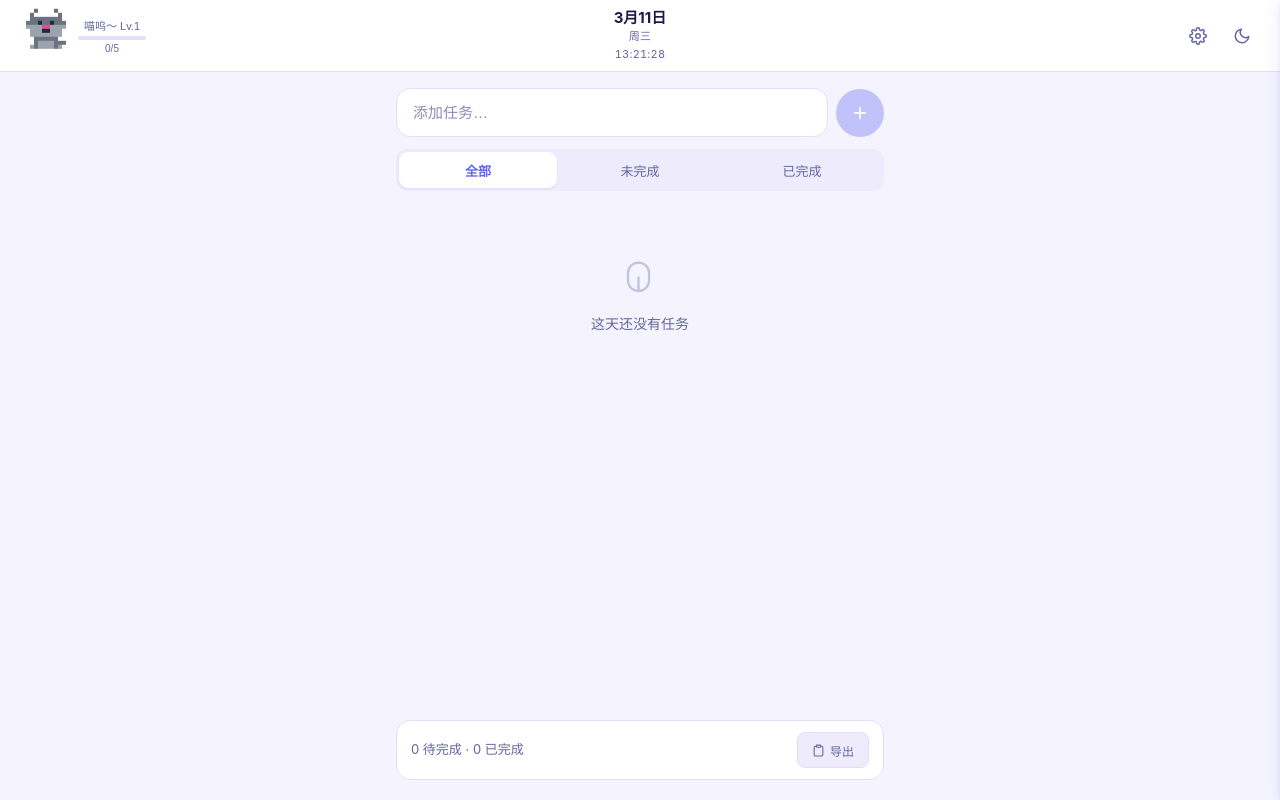
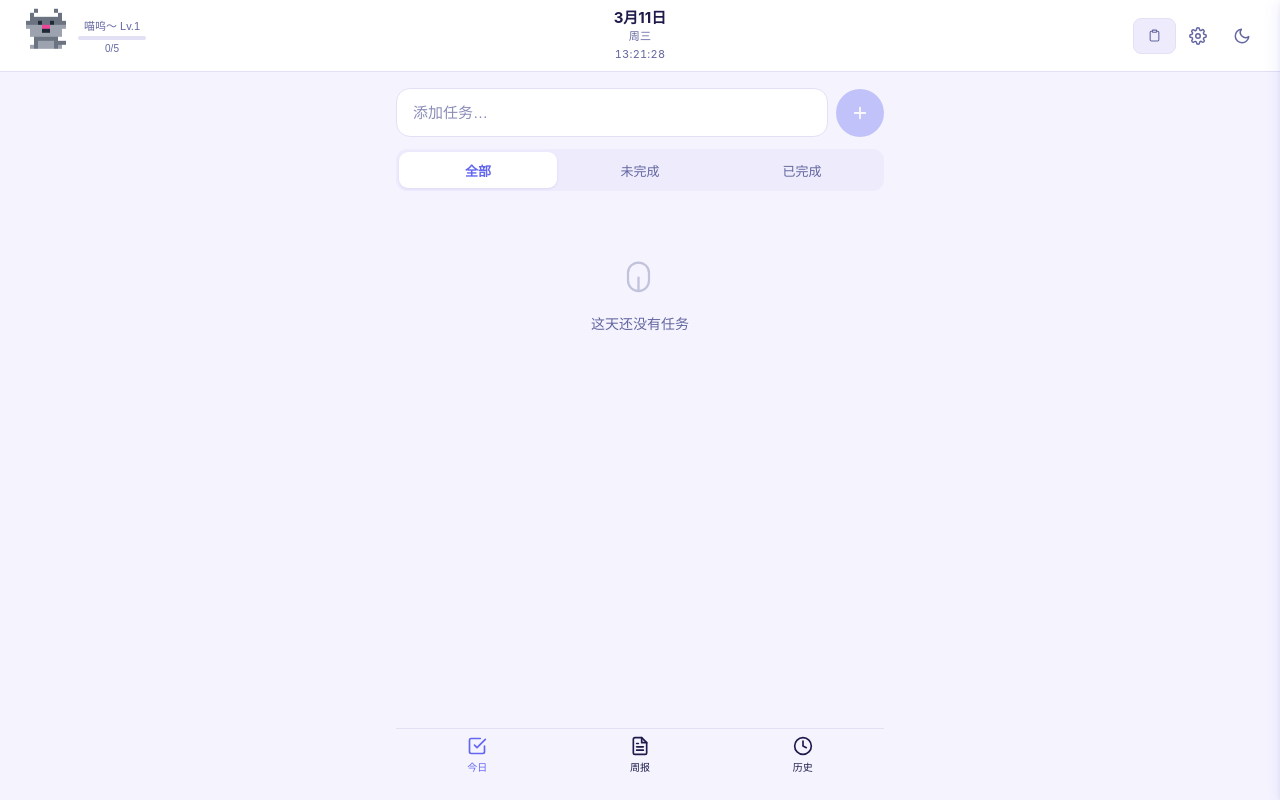
Before and after one commit to fq393/dailytask, a React (Vite) app: page / in a window 1280 px wide. Built offline with nearby package versions, Linux system fonts and the light colour scheme.

Commit message:
feat: bottom TabBar, tab-based routing for today/weekly/history

```diff
--- a/src/App.css
+++ b/src/App.css
@@ -1019,3 +1019,29 @@ body.mac .drawer-header { padding-top: 48px; }
   .settings-drawer { transition: none; }
   .drawer-backdrop { animation: none; }
 }
+
+/* ── TabBar ──────────────────────────────────────────────────────── */
+.tab-bar {
+  display: flex;
+  height: 52px;
+  border-top: 1px solid var(--border);
+  background: var(--bg);
+  flex-shrink: 0;
+}
+.tab-bar-item {
+  flex: 1;
+  display: flex;
+  flex-direction: column;
+  align-items: center;
+  justify-content: center;
+  gap: 3px;
+  background: none;
+  border: none;
+  cursor: pointer;
+  color: var(--text-muted);
+  font-size: 10px;
+  padding: 6px 0;
+  transition: color 0.15s;
+}
+.tab-bar-item.active { color: var(--accent); }
+.tab-bar-item:hover:not(.active) { color: var(--text); }
--- a/src/App.tsx
+++ b/src/App.tsx
@@ -4,6 +4,7 @@ import { loadTasks, loadTasksAsync, saveTasks, loadCat, loadCatAsync, saveCat, l
 import { DEFAULT_LLM_CONFIG, setActiveLLMConfig, llmCall } from './llm'
 import { useSound } from './hooks/useSound'
 import PixelCat from './components/PixelCat'
+import TabBar, { type TabId } from './components/TabBar'
 import './App.css'
 
 const SYSTEM_POLISH = `你是一个专业的任务管理助手。用户会提供一个任务的描述内容，请将其优化成结构清晰、有执行力的任务说明。
@@ -179,7 +180,7 @@ function App() {
   const [estimatingIds, setEstimatingIds] = useState<Set<string>>(new Set())
   const [generatingContentIds, setGeneratingContentIds] = useState<Set<string>>(new Set())
   const [exportTip, setExportTip] = useState(false)
-  const [page, setPage] = useState<'tasks' | 'history'>('tasks')
+  const [tab, setTab] = useState<TabId>('tasks')
   const { playSound } = useSound()
   const [now, setNow] = useState(new Date())
   const [showSettings, setShowSettings] = useState(false)
@@ -457,8 +458,21 @@ function App() {
     return (Date.now() - task.startedAt) / 60000
   }
 
+  // ── Weekly page ───────────────────────────────────────────────────
+  if (tab === 'weekly') {
+    return (
+      <div className={`app ${darkMode ? 'dark' : ''}`}>
+        <div className="titlebar" />
+        <div style={{ flex: 1, display: 'flex', alignItems: 'center', justifyContent: 'center', color: 'var(--text-muted)' }}>
+          周报（开发中）
+        </div>
+        <TabBar active={tab} onChange={setTab} />
+      </div>
+    )
+  }
+
   // ── History page ──────────────────────────────────────────────────
-  if (page === 'history') {
+  if (tab === 'history') {
     const todayStr = new Date().toISOString().split('T')[0]
     // All tasks from before today (completed + incomplete), grouped by dueDate
     const tasksByDate = tasks
@@ -497,7 +511,7 @@ function App() {
         <div className="titlebar" />
         <header className="header">
           <div className="header-main">
-            <button className="back-btn" onClick={() => setPage('tasks')} aria-label="返回">
+            <button className="back-btn" onClick={() => setTab('tasks')} aria-label="返回">
               <ArrowLeftIcon />
             </button>
             <span className="header-title">历史记录</span>
@@ -554,6 +568,7 @@ function App() {
             })
           )}
         </div>
+        <TabBar active={tab} onChange={setTab} />
       </div>
     )
   }
@@ -566,7 +581,7 @@ function App() {
 
       <header className="header">
         <div className="header-main">
-          <button className="cat-btn" onClick={() => setPage('history')} aria-label="查看历史记录">
+          <button className="cat-btn" onClick={() => setTab('history')} aria-label="查看历史记录">
             <PixelCat progress={catProgress} overloadRatio={dailyLoad.ratio} />
           </button>
           <div className="header-date">
@@ -575,6 +590,9 @@ function App() {
             <span className="header-clock">{clockStr}</span>
           </div>
           <div className="header-actions">
+            <button className="export-btn icon-btn" onClick={handleExport} aria-label="导出" title={exportTip ? '已复制' : '导出任务'}>
+              <ClipboardIcon />
+            </button>
             <button className="settings-btn" onClick={() => { setSettingsDraft({ ...llmConfig }); setShowSettings(true) }} aria-label="打开设置">
               <SettingsIcon />
             </button>
@@ -822,12 +840,7 @@ function App() {
         )}
       </div>
 
-      <div className="footer">
-        <span className="footer-stats">{activeCount} 待完成 · {completedCount} 已完成</span>
-        <button className="export-btn" onClick={handleExport} aria-label="导出任务列表">
-          {exportTip ? <><ClipboardIcon /> 已复制</> : <><ClipboardIcon /> 导出</>}
-        </button>
-      </div>
+      <TabBar active={tab} onChange={setTab} />
 
       {/* Settings Drawer */}
       {showSettings && (
--- /dev/null
+++ b/src/components/TabBar.tsx
@@ -0,0 +1,53 @@
+import React from 'react'
+
+export type TabId = 'tasks' | 'weekly' | 'history'
+
+interface TabBarProps {
+  active: TabId
+  onChange: (tab: TabId) => void
+}
+
+const TaskIcon = () => (
+  <svg width="20" height="20" viewBox="0 0 24 24" fill="none" stroke="currentColor" strokeWidth="2" strokeLinecap="round" strokeLinejoin="round" aria-hidden="true">
+    <path d="M9 11l3 3L22 4"/><path d="M21 12v7a2 2 0 0 1-2 2H5a2 2 0 0 1-2-2V5a2 2 0 0 1 2-2h11"/>
+  </svg>
+)
+const WeeklyIcon = () => (
+  <svg width="20" height="20" viewBox="0 0 24 24" fill="none" stroke="currentColor" strokeWidth="2" strokeLinecap="round" strokeLinejoin="round" aria-hidden="true">
+    <path d="M14 2H6a2 2 0 0 0-2 2v16a2 2 0 0 0 2 2h12a2 2 0 0 0 2-2V8z"/>
+    <polyline points="14 2 14 8 20 8"/>
+    <line x1="16" y1="13" x2="8" y2="13"/>
+    <line x1="16" y1="17" x2="8" y2="17"/>
+    <polyline points="10 9 9 9 8 9"/>
+  </svg>
+)
+const HistoryIcon = () => (
+  <svg width="20" height="20" viewBox="0 0 24 24" fill="none" stroke="currentColor" strokeWidth="2" strokeLinecap="round" strokeLinejoin="round" aria-hidden="true">
+    <circle cx="12" cy="12" r="10"/><polyline points="12 6 12 12 16 14"/>
+  </svg>
+)
+
+const TABS: { id: TabId; label: string; Icon: React.FC }[] = [
+  { id: 'tasks',   label: '今日', Icon: TaskIcon },
+  { id: 'weekly',  label: '周报', Icon: WeeklyIcon },
+  { id: 'history', label: '历史', Icon: HistoryIcon },
+]
+
+export default function TabBar({ active, onChange }: TabBarProps) {
+  return (
+    <nav className="tab-bar" role="tablist">
+      {TABS.map(({ id, label, Icon }) => (
+        <button
+          key={id}
+          role="tab"
+          aria-selected={active === id}
+          className={`tab-bar-item ${active === id ? 'active' : ''}`}
+          onClick={() => onChange(id)}
+        >
+          <Icon />
+          <span>{label}</span>
+        </button>
+      ))}
+    </nav>
+  )
+}
```
